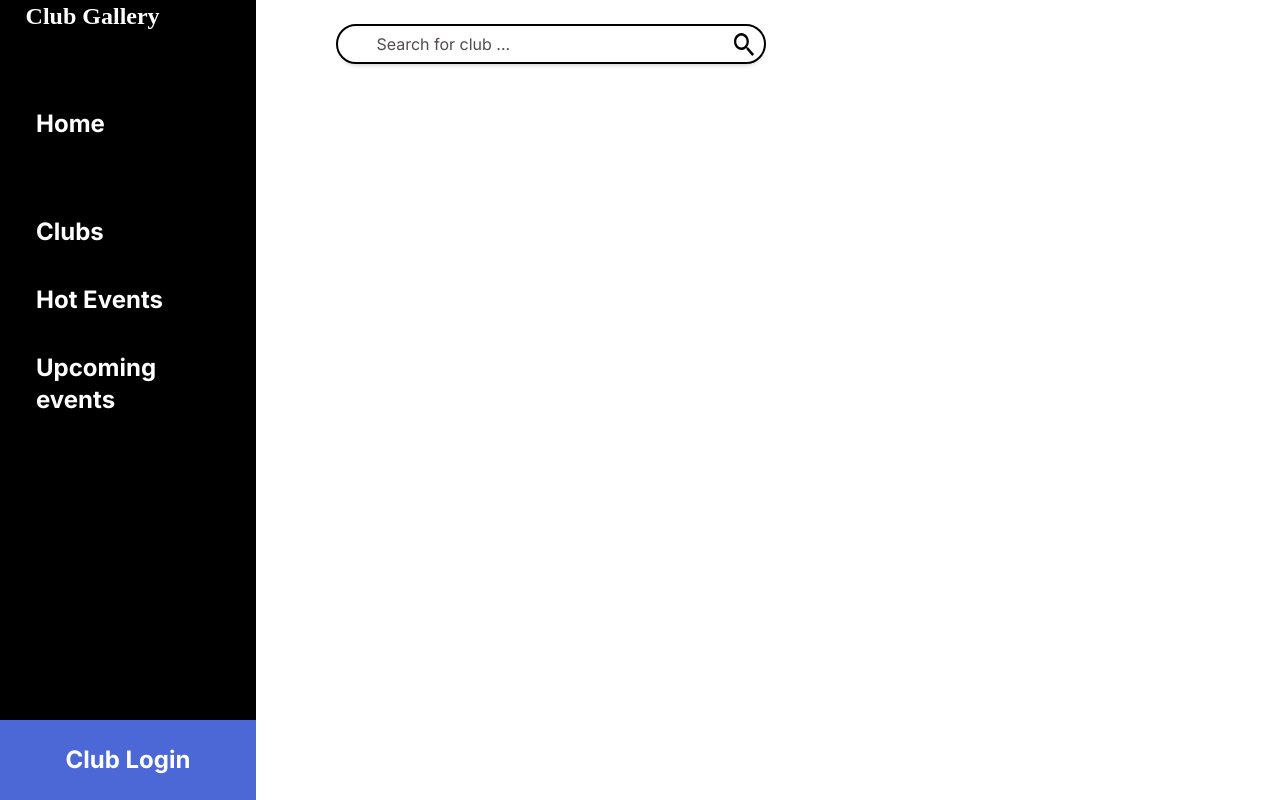
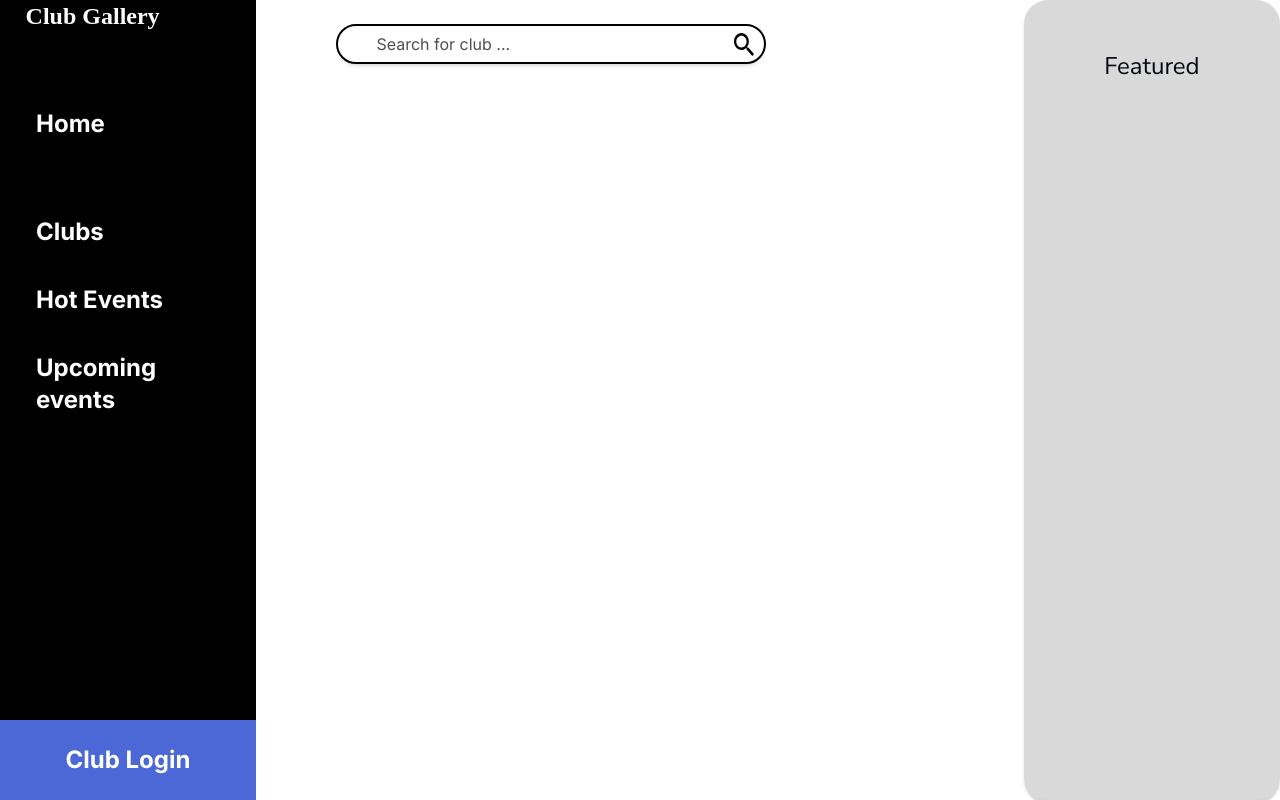
Before and after one commit to abhitrueprogrammer/college-moments-cc-hack, a Next.js app in the folder collegemoments/: page / in a window 1280 px wide. Built offline with nearby package versions, Linux system fonts and the light colour scheme; a web font is replaced by a local one.

Commit message:
Made a sidebar

```diff
--- a/collegemoments/app/page.js
+++ b/collegemoments/app/page.js
@@ -2,12 +2,14 @@
 import Image from "next/image";
 import Navbar from "@/components/Navbar";
 import SearchBar from "@/components/SearchBar"
+import SideBar from "@/components/SideBar"
 
 export default function Home() {
   return (
     <div className="flex">
       <Navbar/>
       <SearchBar/>
+      <SideBar/>
     </div>
   );
 }
--- a/collegemoments/components/SearchBar.js
+++ b/collegemoments/components/SearchBar.js
@@ -2,7 +2,7 @@
 import Link from 'next/link'
 import "./SearchBar.css"
 
-export default function Navbar() {
+export default function SearchBar() {
     return (
         <div className="relative mt-7 ml-35 flex justify-start items-center h-8">
 
--- /dev/null
+++ b/collegemoments/components/SideBar.css
@@ -0,0 +1,18 @@
+@import url('https://fonts.googleapis.com/css2?family=Nunito+Sans:ital,opsz,wght@0,6..12,200..1000;1,6..12,200..1000&display=swap');
+
+.sideBar{
+height: 100%;
+width: 20%;
+border-radius: 24px;
+background: hsl(0, 0%, 85%);
+position: absolute;
+right: 0;
+padding: 50px;
+display: flex;
+justify-content: center;
+box-shadow: 0px 4px 2.3px 0px rgba(0, 0, 0, 0.17);
+}
+
+.sideBarHeading{
+    font-family: "Nunito Sans", serif;
+}
--- /dev/null
+++ b/collegemoments/components/SideBar.js
@@ -0,0 +1,13 @@
+// components/Navbar.js
+
+import Link from 'next/link'
+import "./SideBar.css"
+
+export default function SideBar() {
+    return (
+        <div className='sideBar'>
+            <h2 className='sideBarHeading relative text-2xl'>Featured</h2>
+        </div>
+
+    )
+}
```
